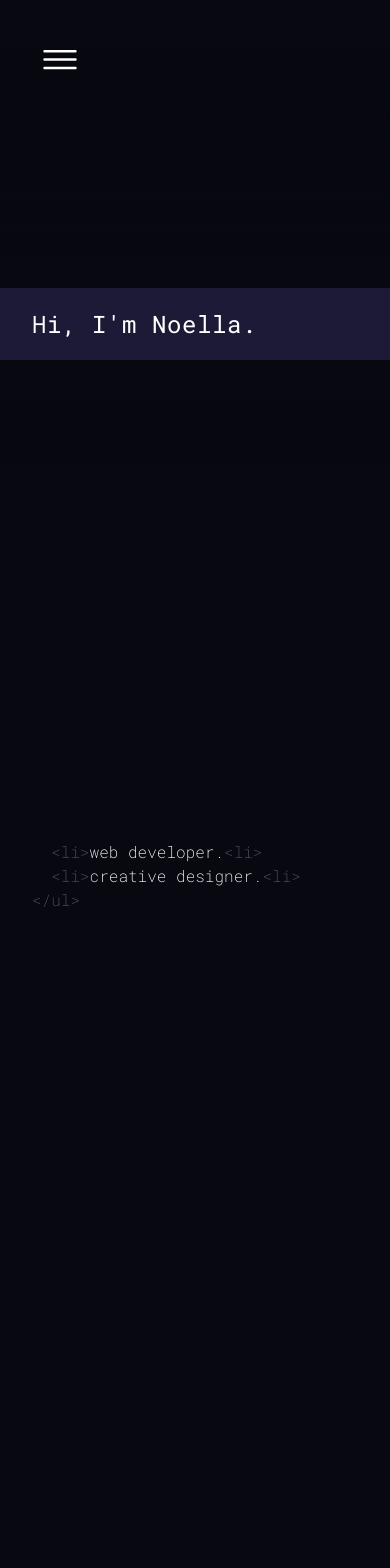
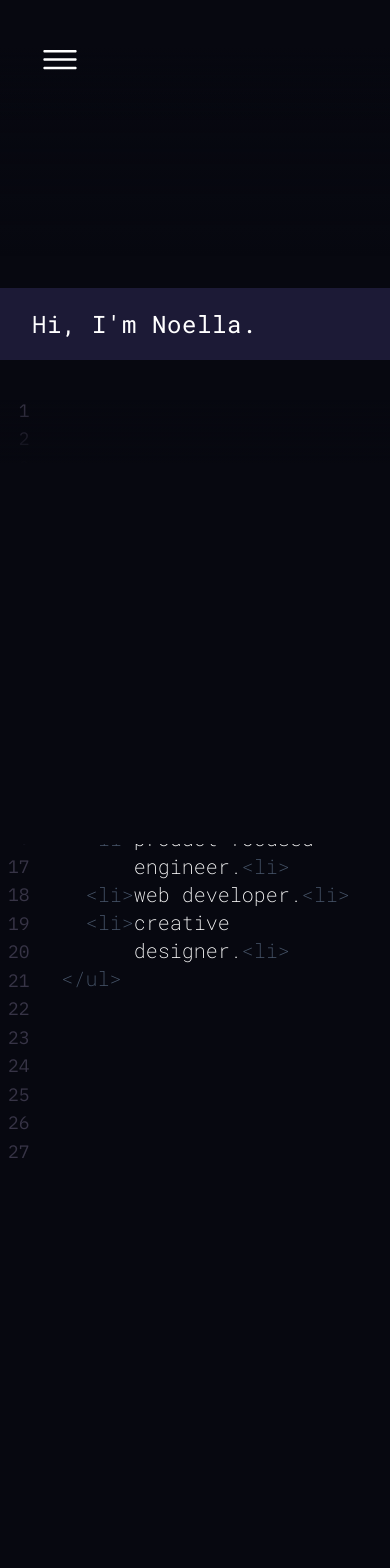
Before and after one commit to rhinoella/personal-site, a React (Vite) app: page / in a window 390 px wide. Shown: the top 1568 px of the page. Built offline with nearby package versions, Linux system fonts and the light colour scheme.

Commit message:
Finalise mobile version

```diff
--- a/src/components/Experience.tsx
+++ b/src/components/Experience.tsx
@@ -49,6 +49,10 @@ const experienceData = [
         <b>Lead the design and development</b> of a modular backend architecture
         and .NET API, providing the foundations for an advanced learning
         platform.
+      </li>,
+      <li>
+        Integrated the API with a GPT agent to perform handwriting recognition
+        and mathematical operations.
       </li>,
     ],
   },
--- a/src/components/Hero.tsx
+++ b/src/components/Hero.tsx
@@ -26,8 +26,8 @@ export const Hero = () => {
           <div className="bg-background grow"></div>
         </div>
       </div>
-      <div className="flex flex-row w-full gap-10 pt-72 md:pt-48 col-start-1 row-start-1">
-        <div className="hidden md:flex flex-col text-2xl md:text-4xl xl:text-6xl text-[#373446] gap-2 md:gap-[2.15rem] items-end font-mono-numbers">
+      <div className="flex flex-row w-full gap-1 md:gap-10 pt-72 md:pt-48 col-start-1 row-start-1">
+        <div className="hidden md:flex flex-col text-xl md:text-4xl xl:text-6xl text-[#373446] gap-2 md:gap-[2.15rem] items-end font-mono-numbers">
           <p>1</p>
           <p>2</p>
           <p>3</p>
@@ -67,8 +67,38 @@ export const Hero = () => {
               {text}
             </h1>
           </div>
+          <div className="flex flex-row">
+            <div className="md:hidden pt-[2.3rem] pl-2 flex flex-col text-lg text-[#373446] gap-[0.032rem] items-end font-mono-numbers">
+              <p>1</p>
+              <p>2</p>
+              <p>3</p>
+              <p>4</p>
+              <p>5</p>
+              <p>6</p>
+              <p>7</p>
+              <p>8</p>
+              <p>9</p>
+              <p>10</p>
+              <p>11</p>
+              <p>12</p>
+              <p>13</p>
+              <p>14</p>
+              <p>15</p>
+              <p>16</p>
+              <p>17</p>
+              <p>18</p>
+              <p>19</p>
+              <p>20</p>
+              <p>21</p>
+              <p>22</p>
+              <p>23</p>
+              <p>24</p>
+              <p>25</p>
+              <p>26</p>
+              <p>27</p>
+            </div>
             <div
-            className="mt-[24rem] md:mt-[22.4rem] xl:mt-[23rem] pl-8 py-6 w-full font-extralight font-mono-text
+              className="mt-[24rem] md:mt-[22.4rem] xl:mt-[23rem] pl-8 py-6 w-full font-extralight font-mono-text text-xl
             md:text-4xl xl:text-5xl
             flex flex-col md:gap-[2.15rem] xl:gap-[2.9rem]"
             >
@@ -76,22 +106,36 @@ export const Hero = () => {
               <p className="text-slate-600">&#60;ul&#62;</p>
               <p>
                 &nbsp;&nbsp;<span className="text-slate-600">&#60;li&#62;</span>
-              product-focused engineer.
+                product-focused
+                {window.innerWidth < 640 && (
+                  <span>
+                    <br></br>&nbsp;&nbsp;&nbsp;&nbsp;&nbsp;
+                  </span>
+                )}{" "}
+                engineer.
                 <span className="text-slate-600">&#60;li&#62;</span>
               </p>
               <p>
                 &nbsp;&nbsp;<span className="text-slate-600">&#60;li&#62;</span>
-              web developer.<span className="text-slate-600">&#60;li&#62;</span>
+                web developer.
+                <span className="text-slate-600">&#60;li&#62;</span>
               </p>
               <p>
                 &nbsp;&nbsp;<span className="text-slate-600">&#60;li&#62;</span>
-              creative designer.
+                creative{" "}
+                {window.innerWidth < 640 && (
+                  <span>
+                    <br></br>&nbsp;&nbsp;&nbsp;&nbsp;&nbsp;
+                  </span>
+                )}{" "}
+                designer.
                 <span className="text-slate-600">&#60;li&#62;</span>
               </p>
               <p className="text-slate-600">&#60;&#47;ul&#62;</p>
             </div>
           </div>
         </div>
+      </div>
     </section>
   );
 };
--- a/src/components/Skills.tsx
+++ b/src/components/Skills.tsx
@@ -242,7 +242,6 @@ export const Skills = () => {
               width={16}
               xmlns="http://www.w3.org/2000/svg"
               fill="#000000"
-              transform="rotate(180)"
             >
               <g id="SVGRepo_bgCarrier" stroke-width="0"></g>
               <g
@@ -257,7 +256,7 @@ export const Skills = () => {
                   stroke="#ffffff"
                   stroke-width="2"
                   points="4 16 16 16 16 4"
-                  transform="rotate(180 10 10)"
+                  transform="rotate(10 10)"
                 ></polyline>{" "}
               </g>
             </svg>
```
Lines whose indentation alone changed are shown as unchanged.
